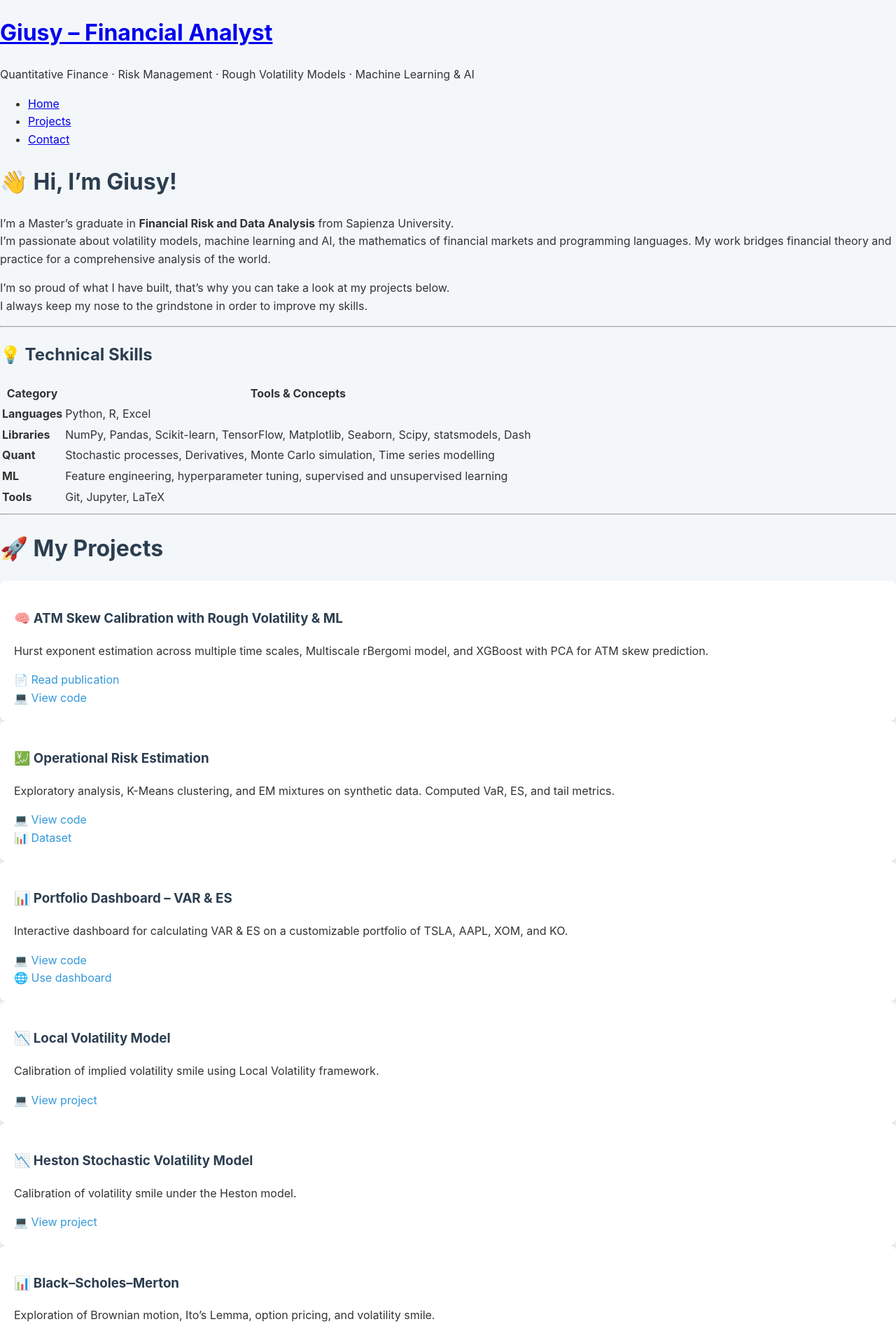
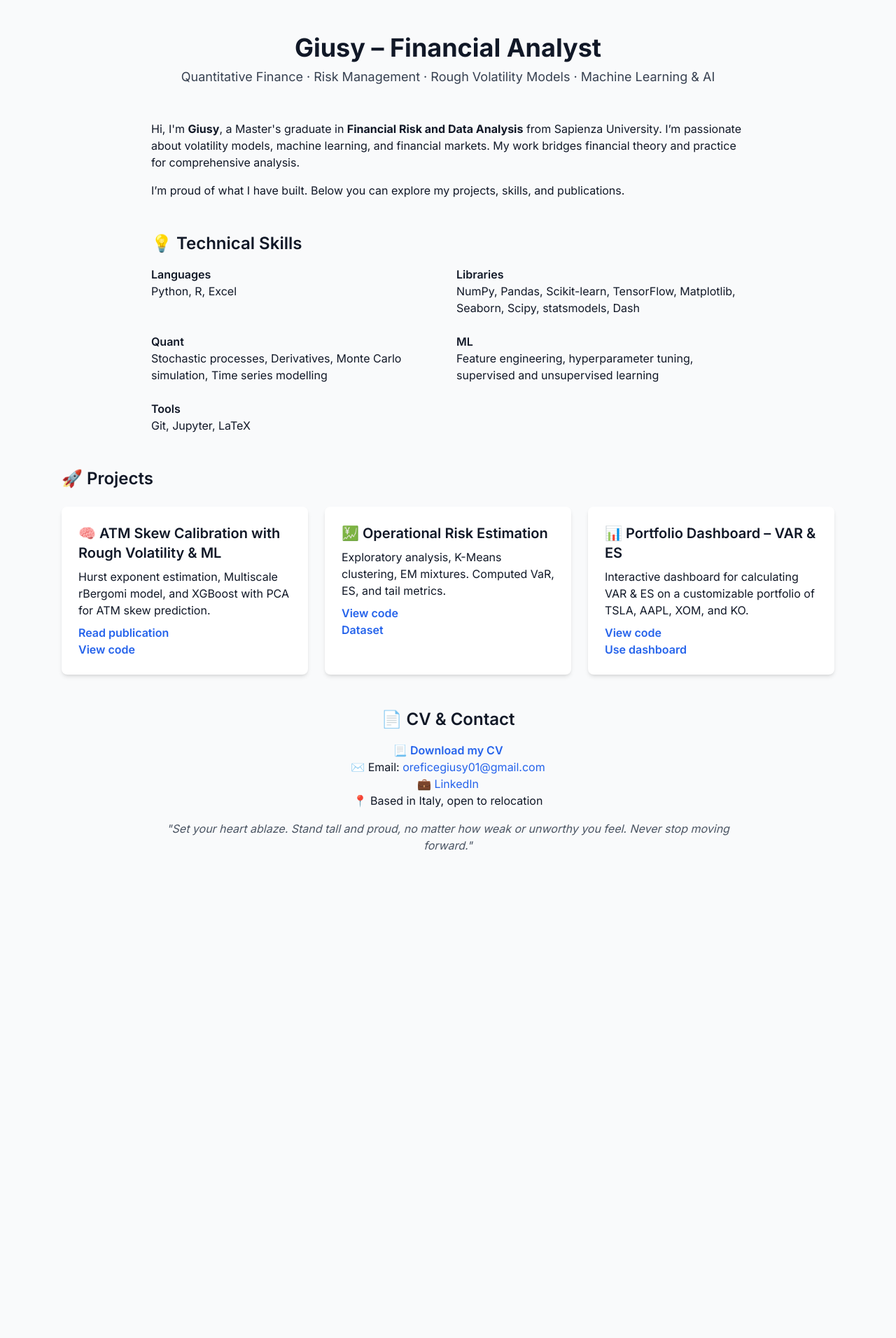
Before and after one commit to yukigiusy/My-researches, a Jekyll site: the page built from index.md, in a window 1280 px wide. Shown: the top 1912 px of the page at 70% size. Built offline with Jekyll 4.4.1, drawn with Linux system fonts in a browser that asks for light colours; nearby versions of some CDN libraries; after the commit the page ends 1268 px from its top, so only the background shows below that; some of the changed text lies outside the part shown.

Commit message:
Update default.html

```diff
--- a/_layouts/default.html
+++ b/_layouts/default.html
@@ -2,31 +2,96 @@
 <html lang="en">
 <head>
   <meta charset="UTF-8">
-  <meta name="viewport" content="width=device-width, initial-scale=1">
-  <title>{{ page.title }} | {{ site.title }}</title>
+  <meta name="viewport" content="width=device-width, initial-scale=1.0">
+  <title>Giusy – Financial Analyst</title>
+  <script src="https://cdn.tailwindcss.com"></script>
+  <link href="https://fonts.googleapis.com/css2?family=Inter:wght@400;600;700&display=swap" rel="stylesheet">
+  <style>
+    body { font-family: 'Inter', sans-serif; }
+  </style>
+</head>
+<body class="bg-gray-50 text-gray-900">
 
-  <!-- Custom CSS -->
-  {% if page.css %}
-  <link rel="stylesheet" href="{{ page.css | relative_url }}">
-  {% endif %}
-</head>
-<body>
-  <div class="wrapper">
-    <header>
-      <h1><a href="{{ '/' | relative_url }}">{{ site.title }}</a></h1>
-      <p>{{ site.description }}</p>
-      <nav>
-        <ul>
-          <li><a href="{{ '/' | relative_url }}">Home</a></li>
-          <li><a href="#projects">Projects</a></li>
-          <li><a href="#contact">Contact</a></li>
-        </ul>
-      </nav>
-    </header>
+  <!-- Header -->
+  <header class="text-center py-12">
+    <h1 class="text-4xl font-bold mb-2">Giusy – Financial Analyst</h1>
+    <p class="text-lg text-gray-700">Quantitative Finance · Risk Management · Rough Volatility Models · Machine Learning & AI</p>
+  </header>
 
-    <main>
-      {{ content }}
-    </main>
-  </div>
+  <!-- Introduction -->
+  <section class="max-w-4xl mx-auto px-6 mb-12">
+    <p class="mb-4">Hi, I'm <strong>Giusy</strong>, a Master's graduate in <strong>Financial Risk and Data Analysis</strong> from Sapienza University. I’m passionate about volatility models, machine learning, and financial markets. My work bridges financial theory and practice for comprehensive analysis.</p>
+    <p>I’m proud of what I have built. Below you can explore my projects, skills, and publications.</p>
+  </section>
+
+  <!-- Technical Skills -->
+  <section class="max-w-4xl mx-auto px-6 mb-12">
+    <h2 class="text-2xl font-semibold mb-4">💡 Technical Skills</h2>
+    <div class="grid grid-cols-1 md:grid-cols-2 gap-6">
+      <div>
+        <h3 class="font-semibold">Languages</h3>
+        <p>Python, R, Excel</p>
+      </div>
+      <div>
+        <h3 class="font-semibold">Libraries</h3>
+        <p>NumPy, Pandas, Scikit-learn, TensorFlow, Matplotlib, Seaborn, Scipy, statsmodels, Dash</p>
+      </div>
+      <div>
+        <h3 class="font-semibold">Quant</h3>
+        <p>Stochastic processes, Derivatives, Monte Carlo simulation, Time series modelling</p>
+      </div>
+      <div>
+        <h3 class="font-semibold">ML</h3>
+        <p>Feature engineering, hyperparameter tuning, supervised and unsupervised learning</p>
+      </div>
+      <div>
+        <h3 class="font-semibold">Tools</h3>
+        <p>Git, Jupyter, LaTeX</p>
+      </div>
+    </div>
+  </section>
+
+  <!-- Projects -->
+  <section id="projects" class="max-w-6xl mx-auto px-6 mb-12">
+    <h2 class="text-2xl font-semibold mb-6">🚀 Projects</h2>
+    <div class="grid grid-cols-1 md:grid-cols-2 lg:grid-cols-3 gap-6">
+
+      <!-- Project Card Example -->
+      <div class="bg-white rounded-lg shadow-md p-6 hover:shadow-xl transition duration-300">
+        <h3 class="text-xl font-semibold mb-2">🧠 ATM Skew Calibration with Rough Volatility & ML</h3>
+        <p class="mb-2">Hurst exponent estimation, Multiscale rBergomi model, and XGBoost with PCA for ATM skew prediction.</p>
+        <a href="https://papers.ssrn.com/sol3/papers.cfm?abstract_id=5369191" target="_blank" class="text-blue-600 font-semibold hover:underline">Read publication</a><br>
+        <a href="https://github.com/yukigiusy/My-researches/blob/main/Thesis.ipynb" target="_blank" class="text-blue-600 font-semibold hover:underline">View code</a>
+      </div>
+
+      <div class="bg-white rounded-lg shadow-md p-6 hover:shadow-xl transition duration-300">
+        <h3 class="text-xl font-semibold mb-2">💹 Operational Risk Estimation</h3>
+        <p class="mb-2">Exploratory analysis, K-Means clustering, EM mixtures. Computed VaR, ES, and tail metrics.</p>
+        <a href="https://github.com/yukigiusy/My-researches/blob/main/Operational_risk_estimation.ipynb" target="_blank" class="text-blue-600 font-semibold hover:underline">View code</a><br>
+        <a href="https://github.com/yukigiusy/My-researches/blob/main/operational_risk_full.csv" target="_blank" class="text-blue-600 font-semibold hover:underline">Dataset</a>
+      </div>
+
+      <div class="bg-white rounded-lg shadow-md p-6 hover:shadow-xl transition duration-300">
+        <h3 class="text-xl font-semibold mb-2">📊 Portfolio Dashboard – VAR & ES</h3>
+        <p class="mb-2">Interactive dashboard for calculating VAR & ES on a customizable portfolio of TSLA, AAPL, XOM, and KO.</p>
+        <a href="https://github.com/yukigiusy/Dashboards/blob/main/VAR_and_ES_dashboard%20(1).ipynb" target="_blank" class="text-blue-600 font-semibold hover:underline">View code</a><br>
+        <a href="https://518279d1c2d8.ngrok-free.app/" target="_blank" class="text-blue-600 font-semibold hover:underline">Use dashboard</a>
+      </div>
+
+      <!-- Add remaining projects in the same format -->
+
+    </div>
+  </section>
+
+  <!-- Contact -->
+  <section id="contact" class="max-w-4xl mx-auto px-6 mb-12 text-center">
+    <h2 class="text-2xl font-semibold mb-4">📄 CV & Contact</h2>
+    <p>📃 <a href="https://github.com/yukigiusy/yukigiusy/blob/main/Giuseppina_Orefice_CV_Analyst_Pro%20(5).pdf" class="text-blue-600 font-semibold hover:underline">Download my CV</a></p>
+    <p>✉️ Email: <a href="mailto:oreficegiusy01@gmail.com" class="text-blue-600 hover:underline">oreficegiusy01@gmail.com</a></p>
+    <p>💼 <a href="https://www.linkedin.com/me?trk=p_mwlite_profile_view-secondary_nav" class="text-blue-600 hover:underline">LinkedIn</a></p>
+    <p>📍 Based in Italy, open to relocation</p>
+    <blockquote class="mt-4 italic text-gray-600">"Set your heart ablaze. Stand tall and proud, no matter how weak or unworthy you feel. Never stop moving forward."</blockquote>
+  </section>
+
 </body>
 </html>
```
